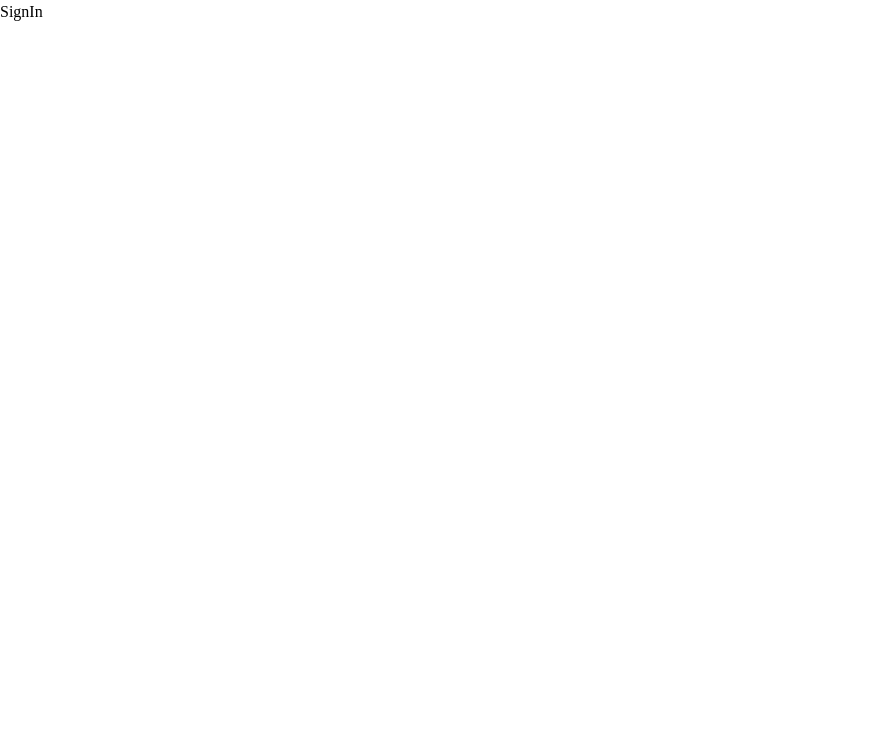
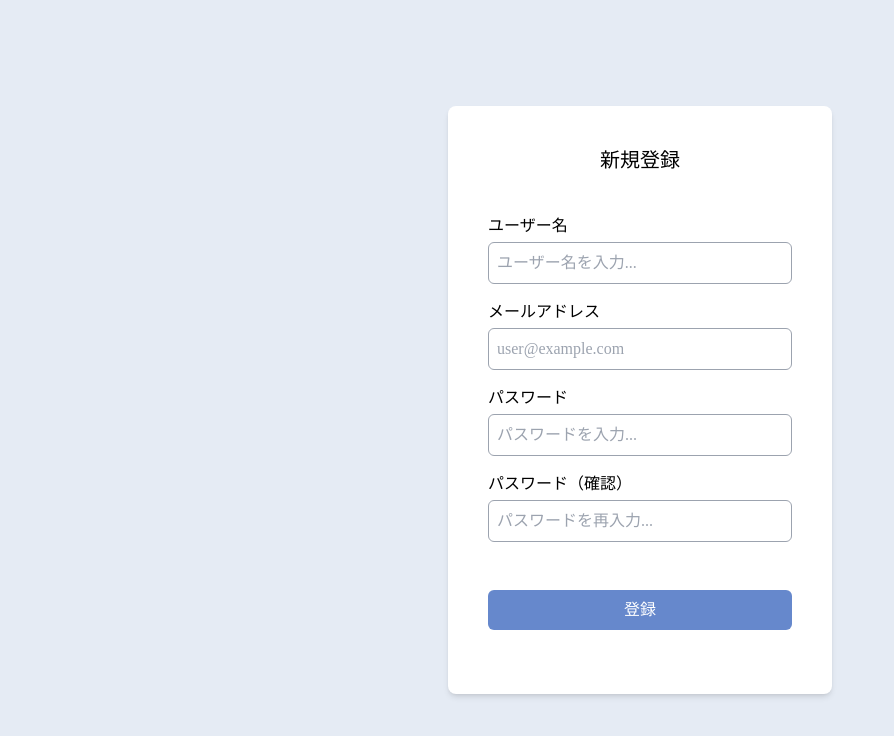
Before and after one commit to MutsuBojiiwa/multilingual-word-card-react, a Next.js app: page /signIn in a window 1280 px wide. Shown: the top 736 px of the page, without its empty margins (0-894 px from the left). Built offline with nearby package versions, Linux system fonts and the light colour scheme.

Commit message:
新規登録画面の叩き台を作成

```diff
--- a/src/pages/login.tsx
+++ b/src/pages/login.tsx
@@ -88,7 +88,7 @@ const Login = () => {
                 type="email"
                 id="email"
                 className="rounded-md border border-gray-400 p-2 focus:border-red-500"
-                placeholder="example@test.com"
+                placeholder="user@example.com"
                 required
               />
               {errors.email && <div className="mt-2 text-sm text-error">{errors.email.message}</div>}
--- a/src/pages/signIn.tsx
+++ b/src/pages/signIn.tsx
@@ -1,9 +1,124 @@
+import { useRouter } from "next/router"
+import { useForm } from "react-hook-form"
+import z from 'zod'
+import { zodResolver } from '@hookform/resolvers/zod'
+
+interface FormValues {
+  name: string
+  email: string
+  password: string
+  confirmPassword: string
+}
+
+const FormSchema = z.object({
+  name: z
+    .string({
+      required_error: '名前は必須です'
+    })
+    .max(255, '255字以内です'),
+  email: z
+    .string({
+      required_error: 'メールアドレスは必須です'
+    })
+    .max(255, '255字以内です')
+    .email('メールアドレスを入力してください'),
+  password: z
+    .string({
+      required_error: 'パスワードは必須です'
+    })
+    .max(255, '255字以内です'),
+  confirmPassword: z
+    .string({
+      required_error: '確認用パスワードは必須です'
+    })
+    .max(255, '255字以内です')
+})
 
 
 const SignIn = () => {
+
+
+  const router = useRouter()
+
+  const {
+    register,
+    handleSubmit,
+    formState: { errors, isDirty },
+  } = useForm<FormValues>({
+    resolver: zodResolver(FormSchema),
+  })
+
+
+
+  const onSubmit = () => {
+    console.log("submit")
+    router.push('/dashboard')
+  }
+
   return (
     <>
-      <h2>SignIn</h2>
+      <div className="flex h-screen flex-col items-center justify-center bg-base">
+        <div className="w-96 rounded-lg bg-white p-10 shadow-md">
+          <p className="mb-10 text-center text-xl ">新規登録</p>
+          <form onSubmit={handleSubmit(onSubmit)} className="flex flex-col">
+            <label className="mb-4 flex flex-col">
+              <span className="mb-1">ユーザー名</span>
+              <input
+                {...register('name', { required: 'Name is required' })}
+                type="text"
+                id="name"
+                className="rounded-md border border-gray-400 p-2 focus:border-red-500"
+                placeholder="ユーザー名を入力..."
+                required
+              />
+              {errors.name && <div className="mt-2 text-sm text-error">{errors.name.message}</div>}
+            </label>
+            <label className="mb-4 flex flex-col">
+              <span className="mb-1">メールアドレス</span>
+              <input
+                {...register('email', { required: 'Email is required' })}
+                type="email"
+                id="email"
+                className="rounded-md border border-gray-400 p-2 focus:border-red-500"
+                placeholder="user@example.com"
+                required
+              />
+              {errors.email && <div className="mt-2 text-sm text-error">{errors.email.message}</div>}
+            </label>
+            <label className="mb-4 flex flex-col">
+              <span className="mb-1">パスワード</span>
+              <input
+                {...register('password', { required: 'Password is required' })}
+                type="password"
+                id="password"
+                className="rounded-md border border-gray-400 p-2"
+                placeholder="パスワードを入力..."
+                required
+              />
+              {errors.password && <div className="mt-2 text-sm text-error">{errors.password.message}</div>}
+            </label>
+            <label className="mb-12 flex flex-col">
+              <span className="mb-1">パスワード（確認）</span>
+              <input
+                {...register('confirmPassword', { required: 'confirmPassword is required' })}
+                type="password"
+                id="confirmPassword"
+                className="rounded-md border border-gray-400 p-2"
+                placeholder="パスワードを再入力..."
+                required
+              />
+              {errors.confirmPassword && <div className="mt-2 text-sm text-error">{errors.confirmPassword.message}</div>}
+            </label>
+            <button
+              type="submit"
+              className="mb-6 rounded-md bg-primary px-4 py-2 text-white"
+              disabled={!isDirty}
+            >
+              登録
+            </button>
+          </form>
+        </div>
+      </div>
     </>
   )
 }
```
